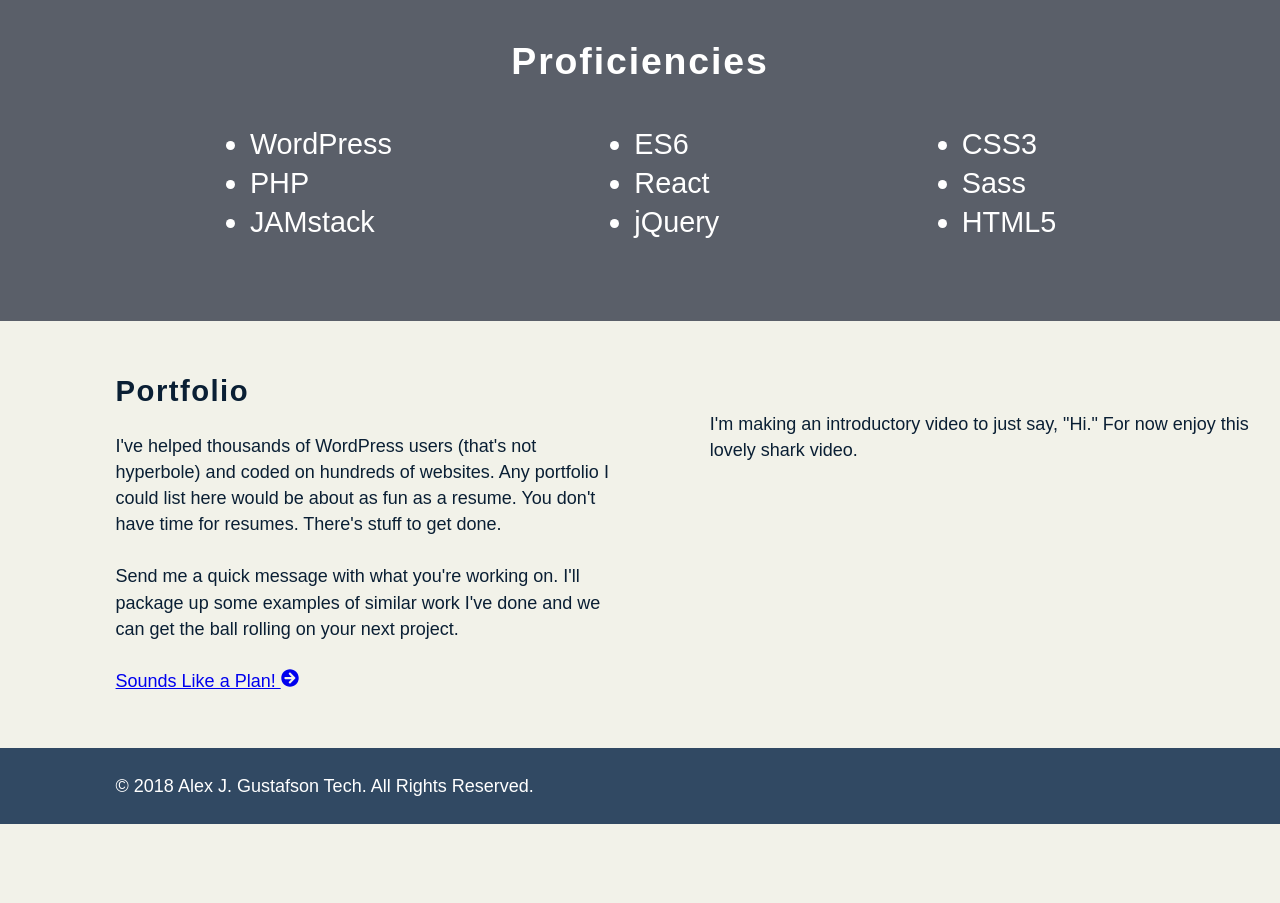
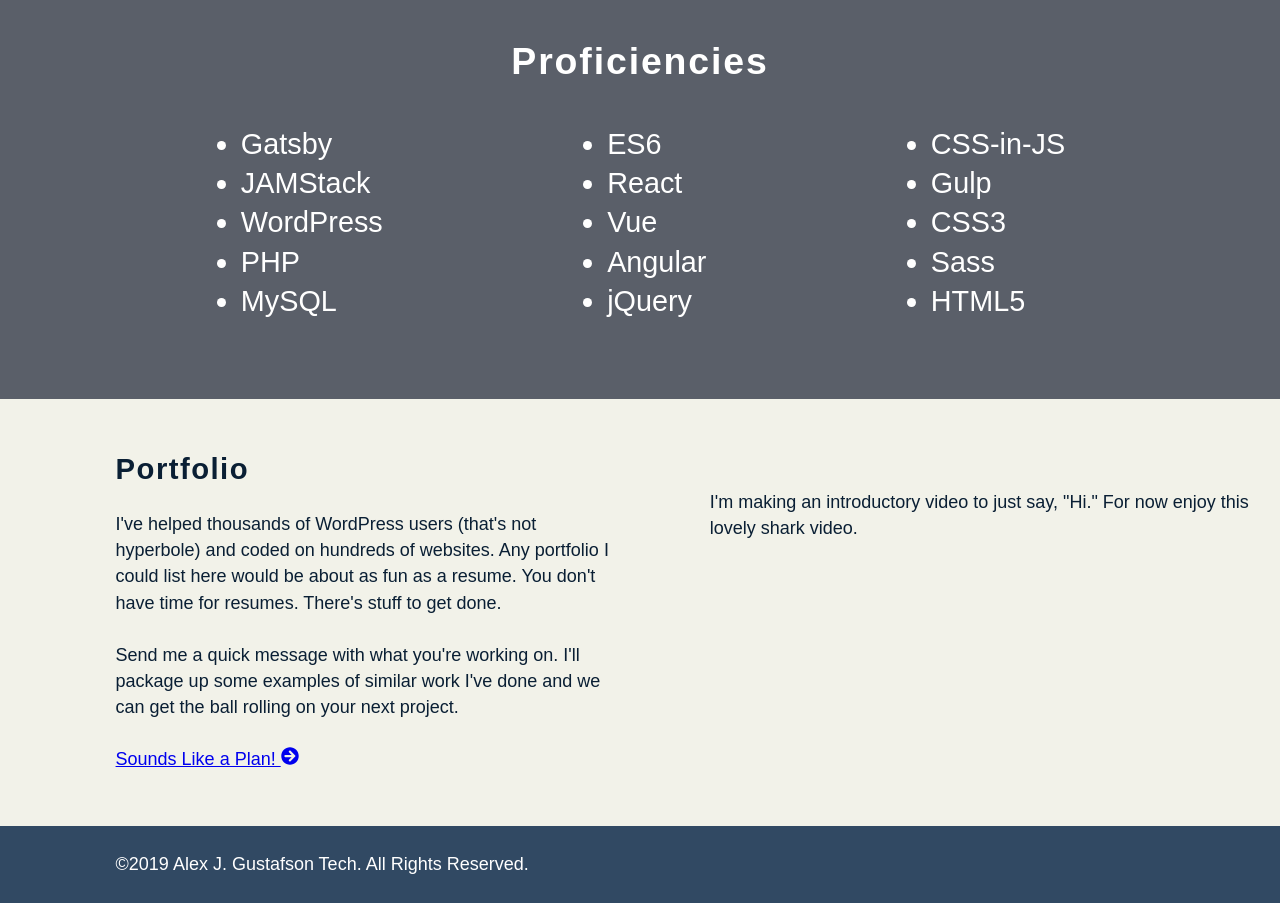
Before and after one commit to alexjgustafson/alexjgustafsontech, a Gatsby site: page / in a window 1280 px wide. Shown: the part 1160-2063 px from the top of the page. Before the commit the page ends 1984 px from the top, so only its background shows below. Built offline with nearby package versions, Linux system fonts and the light colour scheme; Gatsby itself is replaced by a stand-in of ours; a web font is replaced by a local one.

Commit message:
quick copy updates

```diff
--- a/src/components/footer.js
+++ b/src/components/footer.js
@@ -1,9 +1,11 @@
 import React from 'react'
+
+const year = new Date().getFullYear();
 
 const Footer = () => (
     <footer className="site-footer" style={{backgroundColor:'#314963', color:'#fff', padding:'1.4em 0'}}>
         <div className="container">
-            <p className="site-footer__colophon" style={{marginBottom:'0'}}>© 2018 Alex J. Gustafson Tech.  All Rights Reserved.</p>
+            <p className="site-footer__colophon" style={{marginBottom:'0'}}>©{year} Alex J. Gustafson Tech.  All Rights Reserved.</p>
         </div>
     </footer>
 )
--- a/src/pages/index.js
+++ b/src/pages/index.js
@@ -40,9 +40,9 @@ const rotatorContent = [
   },
 ];
 
-const skillsListOne = ['WordPress','PHP','JAMstack']
-const skillsListTwo = ['ES6','React','jQuery']
-const skillsListThree = ['CSS3','Sass','HTML5']
+const skillsListOne = ['Gatsby', 'JAMStack', 'WordPress','PHP', 'MySQL']
+const skillsListTwo = ['ES6','React', 'Vue', 'Angular', 'jQuery']
+const skillsListThree = ['CSS-in-JS', 'Gulp', 'CSS3','Sass','HTML5']
 
 class IndexPage extends Component {
 
```
